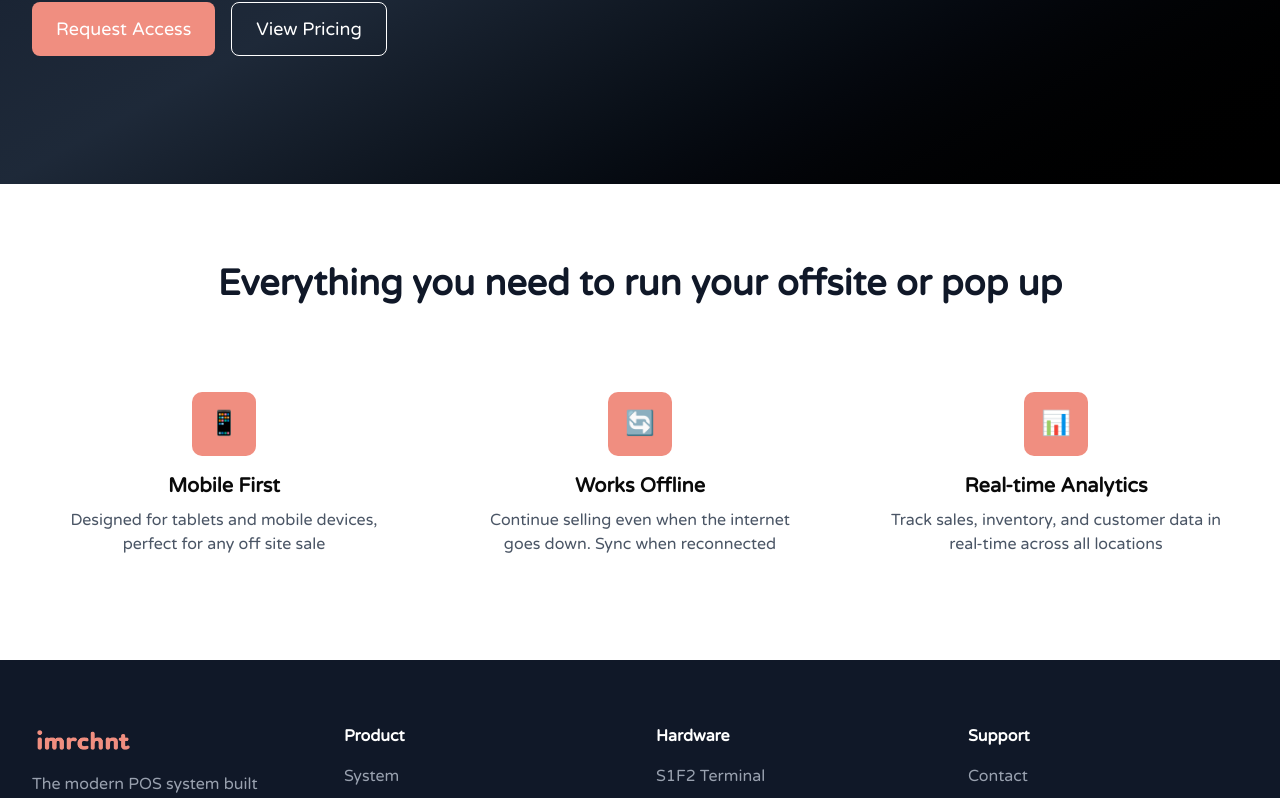
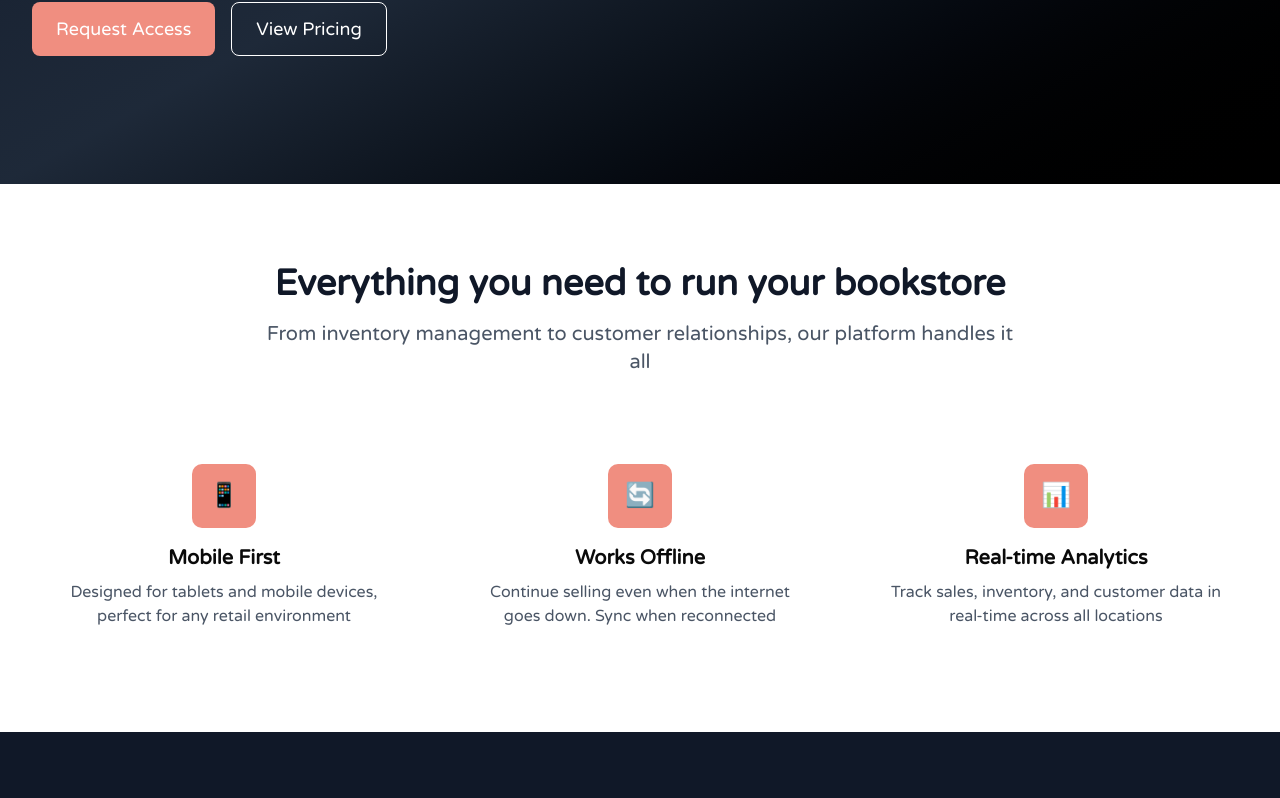
Before and after one commit to MarkHochreiter/imrchnt-website, a React (Vite) app: page / in a window 1280 px wide. Shown: the part 581-1379 px from the top of the page. Built offline with nearby package versions, Linux system fonts and the light colour scheme.

Commit message:
Update App.jsx

```diff
--- a/src/App.jsx
+++ b/src/App.jsx
@@ -96,10 +96,10 @@ function HomePage() {
         <div className="max-w-7xl mx-auto px-4 sm:px-6 lg:px-8">
           <div className="text-center mb-16">
             <h2 className="text-3xl md:text-4xl font-houschka-extrabold text-gray-900 mb-4">
-              Everything you need to run your offsite or pop up
+              Everything you need to run your bookstore
             </h2>
             <p className="text-xl text-gray-600 max-w-3xl mx-auto">
-
+              From inventory management to customer relationships, our platform handles it all
             </p>
           </div>
 
@@ -109,7 +109,7 @@ function HomePage() {
                 <span className="text-2xl">📱</span>
               </div>
               <h3 className="text-xl font-houschka-bold mb-2">Mobile First</h3>
-              <p className="text-gray-600">Designed for tablets and mobile devices, perfect for any off site sale</p>
+              <p className="text-gray-600">Designed for tablets and mobile devices, perfect for any retail environment</p>
             </div>
 
             <div className="text-center p-6">
@@ -266,15 +266,17 @@ function Navigation({ onContactSales }) {
   // Mobile menu data
   const mobileSolutionsData = [
     {
-      title: "Back Office",
+      title: "System",
       items: [
+        { name: "POS", page: "system", section: "pos" },
         { name: "Admin", page: "system", section: "admin" },
         { name: "Reports", page: "system", section: "reports" },
-        { name: "Inventory", page: "system", section: "products" }
+        { name: "Products", page: "system", section: "products" },
+        { name: "Customers", page: "system", section: "customers" }
       ]
     },
     {
-      title: "Sales Floor",
+      title: "InStore",
       items: [
         { name: "POS", page: "instore", section: "pos" },
         { name: "Customers", page: "instore", section: "customers" },
@@ -285,8 +287,8 @@ function Navigation({ onContactSales }) {
       title: "Offsite",
       items: [
         { name: "Single Device", page: "offsite", section: "single-device" },
-        { name: "Import items", page: "offsite", section: "multi-device" },
-        { name: "Export sales", page: "offsite", section: "credit-card-processing" }
+        { name: "Multi Device", page: "offsite", section: "multi-device" },
+        { name: "Credit Card Processing", page: "offsite", section: "credit-card-processing" }
       ]
     }
   ];
```
